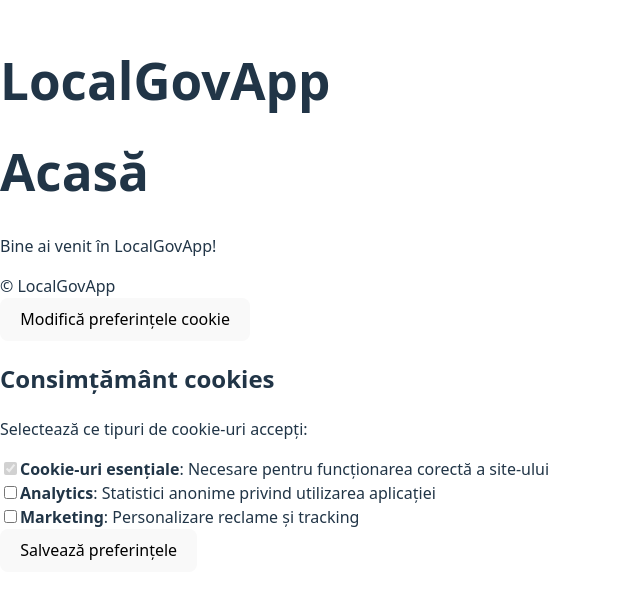
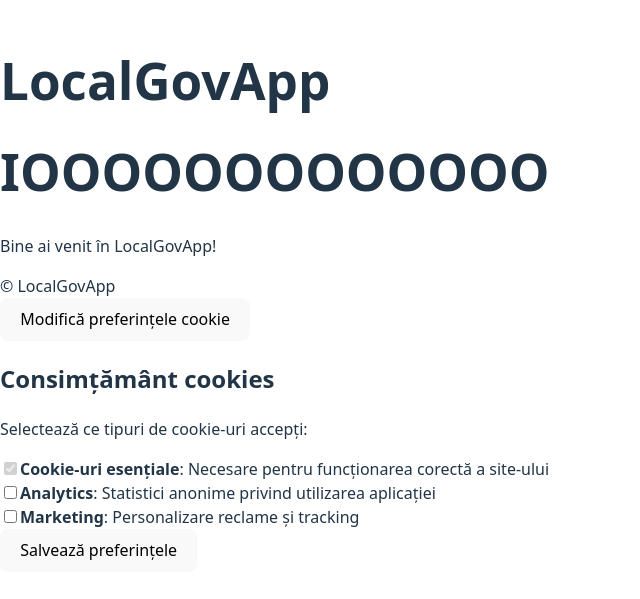
Before and after one commit to RzvC93/localgov-frontend, a React (Vite) app: page / in a window 1280 px wide. Shown: the part 105-704 px from the top of the page, without its empty margins (0-640 px from the left). Built offline with nearby package versions, Linux system fonts and the light colour scheme.

Commit message:
Fix routing to use index route for homepage + confirm CookieBanner mount

```diff
--- a/src/main.tsx
+++ b/src/main.tsx
@@ -1,5 +1,3 @@
-//
-
 import React from 'react';
 import ReactDOM from 'react-dom/client';
 import { RouterProvider } from 'react-router-dom';
--- a/src/pages/HomePage.tsx
+++ b/src/pages/HomePage.tsx
@@ -1,7 +1,7 @@
 export default function HomePage() {
   return (
     <div>
-      <h1 className="text-2xl font-bold">Acasă</h1>
+      <h1 className="text-2xl font-bold">IOOOOOOOOOOOOO</h1>
       <p>Bine ai venit în LocalGovApp!</p>
     </div>
   );
--- a/src/router/index.tsx
+++ b/src/router/index.tsx
@@ -1,5 +1,3 @@
-//
-
 import { createBrowserRouter } from 'react-router-dom';
 import MainLayout from '@/layout/layouts/MainLayout';
 import HomePage from '@/pages/HomePage';
@@ -10,7 +8,7 @@
     element: <MainLayout />,
     children: [
       {
-        path: '',
+        index: true, // <- asta înlocuiește path: ''
         element: <HomePage />,
       },
     ],
```
